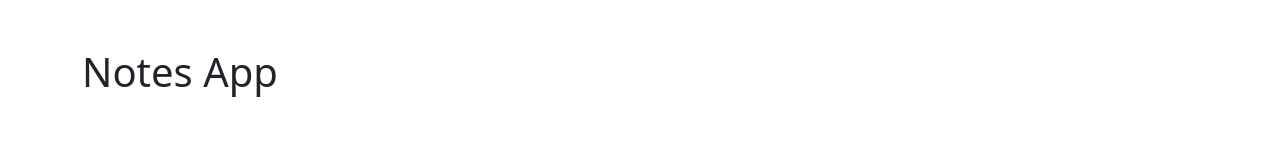
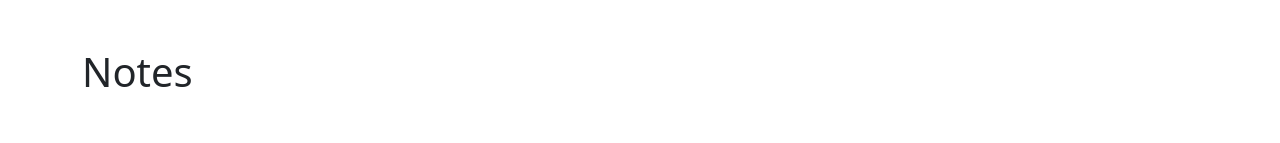
Before and after one commit to robsd/js-notes, a plain HTML site: page index.html in a window 1280 px wide. Shown: the top 143 px of the page. Drawn offline with nearby package versions, Linux system fonts and the light colour scheme.

Commit message:
Add files via upload

```diff
--- a/index.html
+++ b/index.html
@@ -4,11 +4,11 @@
 		<meta charset="utf-8">
 		<meta name="viewport" content="width=device-width, initial-scale=1">
 		<link rel="stylesheet" href="https://cdnjs.cloudflare.com/ajax/libs/twitter-bootstrap/5.1.0/css/bootstrap.min.css">
-		<title>Notes App</title>
+		<title>Notes</title>
 	</head>
 	<body>
 		<div class="container my-5">
-			<h1 class="mb-5">Notes App</h1>
+			<h1 class="mb-5">Notes</h1>
 			<div class="card mb-5">
 				<div class="card-body">
 					<form>
```
